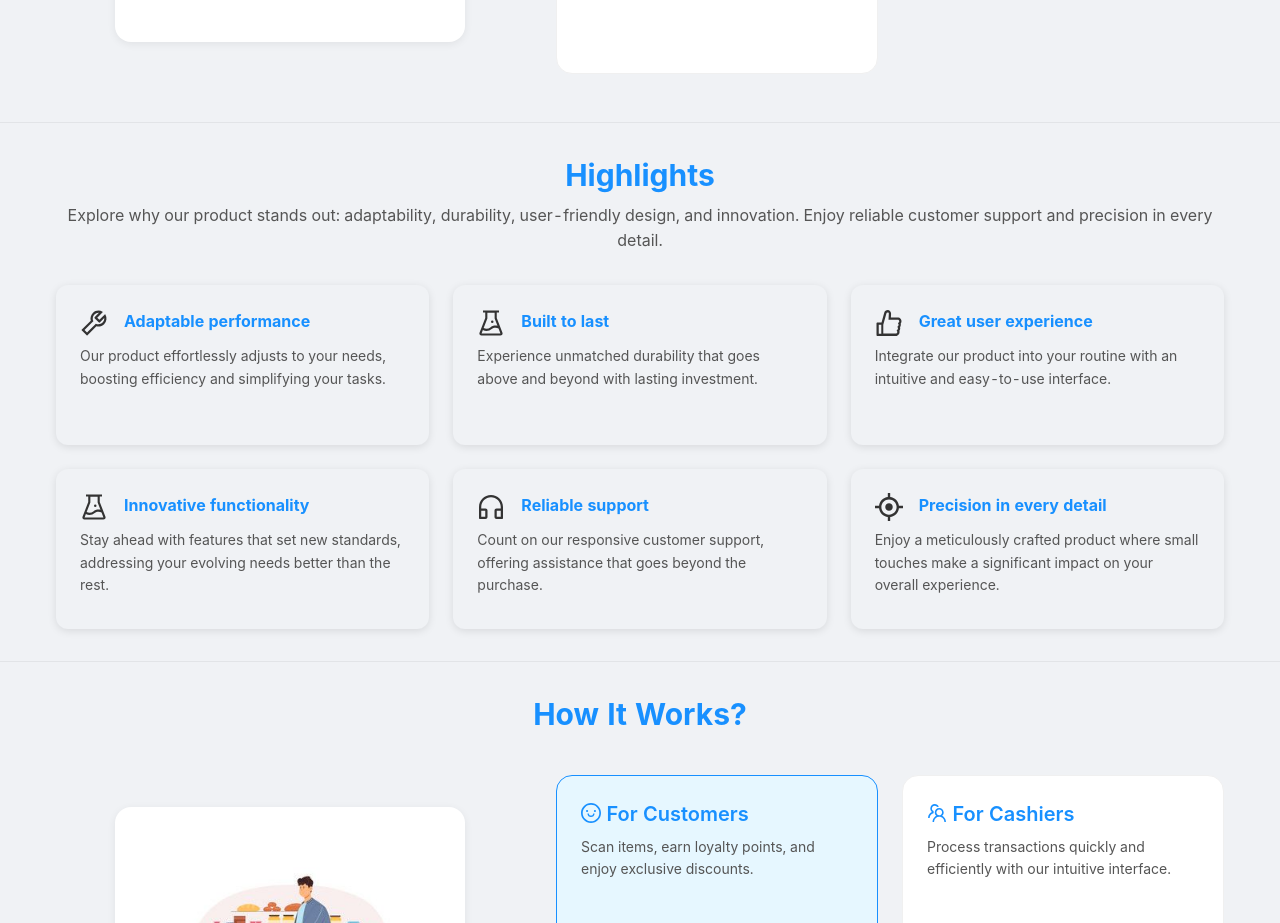
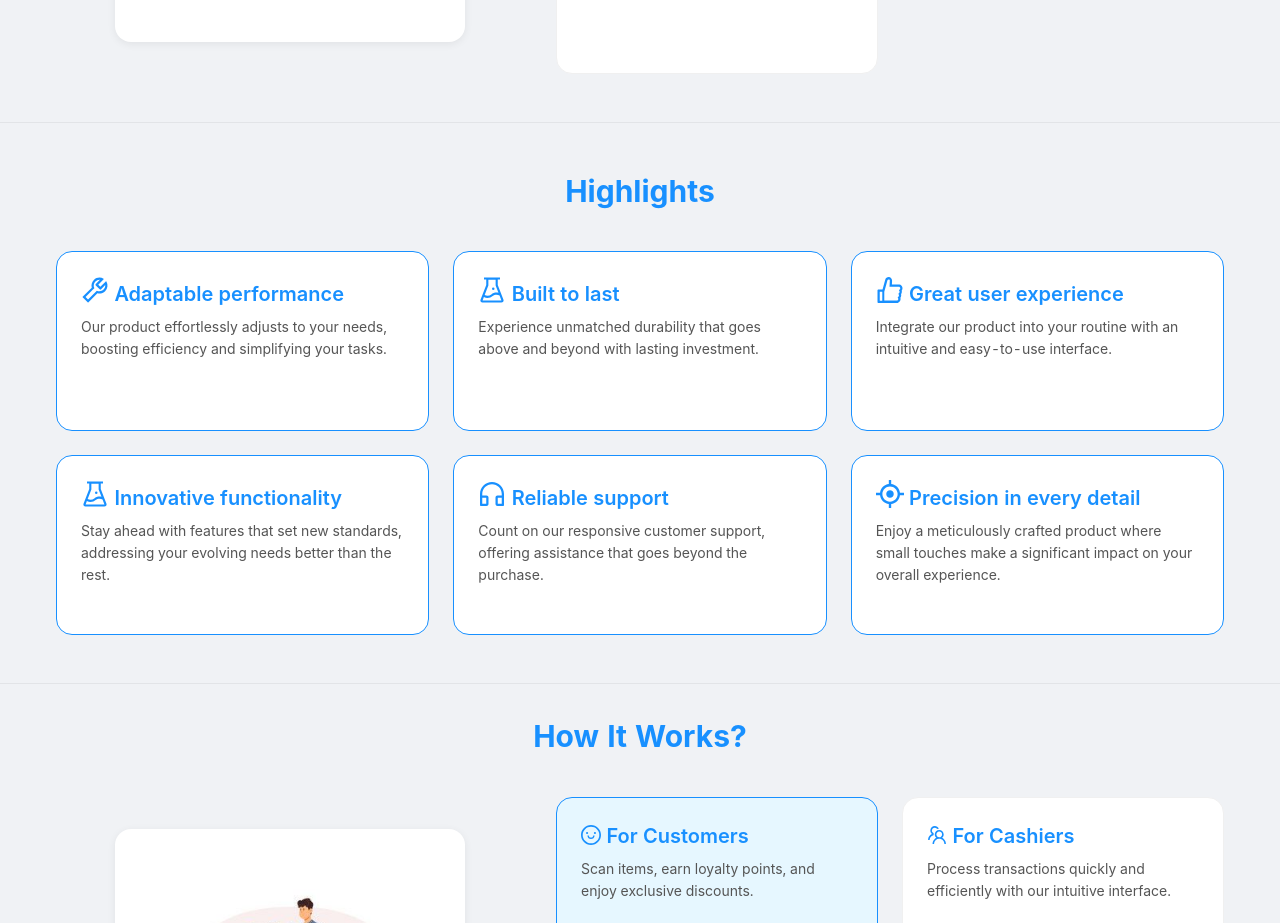
Before and after one commit to ND-460/POS-System, a React (Create React App) app in the folder client/: page / in a window 1280 px wide. Shown: the part 920-1843 px from the top of the page. Built offline with nearby package versions, Linux system fonts and the light colour scheme.

Commit message:
Matched theme of highlight

```diff
--- a/client/src/pages/CustomerHome.js
+++ b/client/src/pages/CustomerHome.js
@@ -260,50 +260,36 @@ const CustomerHome = () => {
         <Divider style={{ margin: '0 auto', maxWidth: 800 }} />
 
         {/* Highlights Section */}
-        <div style={{ maxWidth: 1200, margin: "0 auto", padding: "32px 16px" }}>
-          <Title level={2} style={{ color: "#1890ff", textAlign: "center", fontWeight: 700, marginBottom: 8 }}>
+        <div id="highlights" style={{ maxWidth: 1200, margin: "0 auto", padding: "48px 16px" }}>
+          <Title level={2} style={{ color: "#1890ff", textAlign: "center", fontWeight: 700, marginBottom: 40 }}>
             Highlights
           </Title>
-          <Text
+          <Row gutter={[32, 32]} justify="center" align="middle">
+            {/* Highlight List */}
+            <Col xs={24} md={24}>
+              <Row gutter={[24, 24]}>
+                {highlights.map((highlight) => (
+                  <Col xs={24} sm={12} md={8} key={highlight.title}>
+                    <Card
+                      hoverable
+                      bordered
                       style={{
-              color: "#555",
-              textAlign: "center",
-              display: "block",
-              fontSize: "clamp(12px, 4vw, 16px)", // Automatically adjusts font size
-              marginBottom: 32,
+                        borderRadius: 16,
+                        background: "#fff",
+                        borderColor: "#1890ff",
+                        cursor: "pointer",
+                        minHeight: 180,
                       }}
                     >
-            Explore why our product stands out: adaptability, durability, user-friendly design, and innovation. Enjoy
-            reliable customer support and precision in every detail.
-          </Text>
-          <Row gutter={[24, 24]} justify="center">
-            {highlights.map((item, idx) => (
-              <Col xs={24} sm={12} md={8} key={item.title}>
-                <Card
-                  bordered={false}
-                  style={{
-                    background: "#f0f2f5", // Match the page theme
-                    color: "#333",
-                    borderRadius: 12,
-                    boxShadow: "0 2px 8px rgba(0, 0, 0, 0.1)", // Subtle shadow for consistency
-                    minHeight: 160,
-                  }}
-                  bodyStyle={{ padding: 24 }}
-                >
-                  <div style={{ display: "flex", alignItems: "flex-start", gap: 16, marginBottom: 8 }}>
-                    {item.icon}
-                    <div>
-                      <span style={{ fontWeight: 700, color: "#1890ff", fontSize: "clamp(14px, 4vw, 16px)" }}>
-                        {item.title}
-                      </span>
-                    </div>
-                  </div>
-                  <Text style={{ color: "#555", fontSize: "clamp(12px, 4vw, 14px)", lineHeight: 1.6 }}>
-                    {item.description}
-                  </Text>
+                      <Title level={4} style={{ color: "#1890ff", marginBottom: 8 }}>
+                        {highlight.icon} {highlight.title}
+                      </Title>
+                      <Text style={{ color: "#555" }}>{highlight.description}</Text>
                     </Card>
                   </Col>
                 ))}
+              </Row>
+            </Col>
           </Row>
         </div>
 
```
Lines whose indentation alone changed are shown as unchanged.
